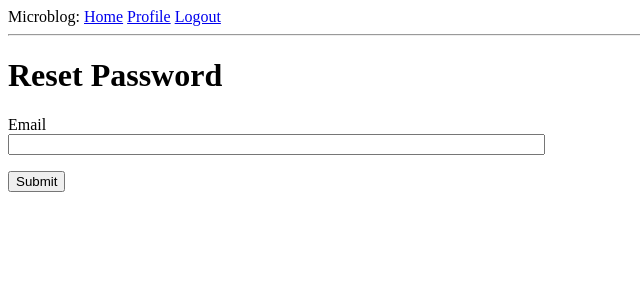
After one commit to eharley19/flask-microblog, a Python web app: template app/templates/reset_password_request.html in a window 1280 px wide. The commit adds this page. Shown: the top 300 px of the page, without its empty margins (0-640 px from the left). Run offline with Jinja, Linux system fonts and the light colour scheme; the template is opened without the code that fills it: most values are stand-ins (such as "Sample title", 1, 10 or a date in 2020); form fields are guessed from the names that the template uses.

Commit message:
Additional email support

```diff
--- a/app/forms.py
+++ b/app/forms.py
@@ -47,3 +47,7 @@
 class PostForm(FlaskForm):
     post = TextAreaField('Say something', validators=[DataRequired(), Length(min=1, max=140)])
     submit = SubmitField('Submit')
+
+class ResetPasswordRequestForm(FlaskForm):
+    email = StringField('Email', validators=[DataRequired(), Email()])
+    submit = SubmitField('Request Password Reset')
--- a/app/templates/login.html
+++ b/app/templates/login.html
@@ -22,4 +22,8 @@
         <p>{{ form.submit() }}</p>
     </form>
     <p>New User? <a href="{{ url_for('register') }}">Click to Register!</a></p>
+    <p>
+        Forgot Your Password?
+        <a href="{{ url_for('reset_password_request') }}">Click to Reset It</a>
+    </p>
 {% endblock %}
--- /dev/null
+++ b/app/templates/reset_password_request.html
@@ -0,0 +1,16 @@
+{% extends "base.html" %}
+
+{% block content %}
+    <h1>Reset Password</h1>
+    <form action="" method="post">
+        {{ form.hidden_tag() }}
+        <p>
+            {{ form.email.label }}<br>
+            {{ form.email(size=64) }}<br>
+            {% for error in form.email.errors %}
+            <span style="color: red;">[{{ error }}]</span>
+            {% endfor %}
+        </p>
+        <p>{{ form.submit() }}</p>
+    </form>
+{% endblock %}
```
Also changed, not shown: app/email.py (added, +8 -0 lines), app/models.py (+17 -0 lines), app/routes.py (+15 -1 lines).
